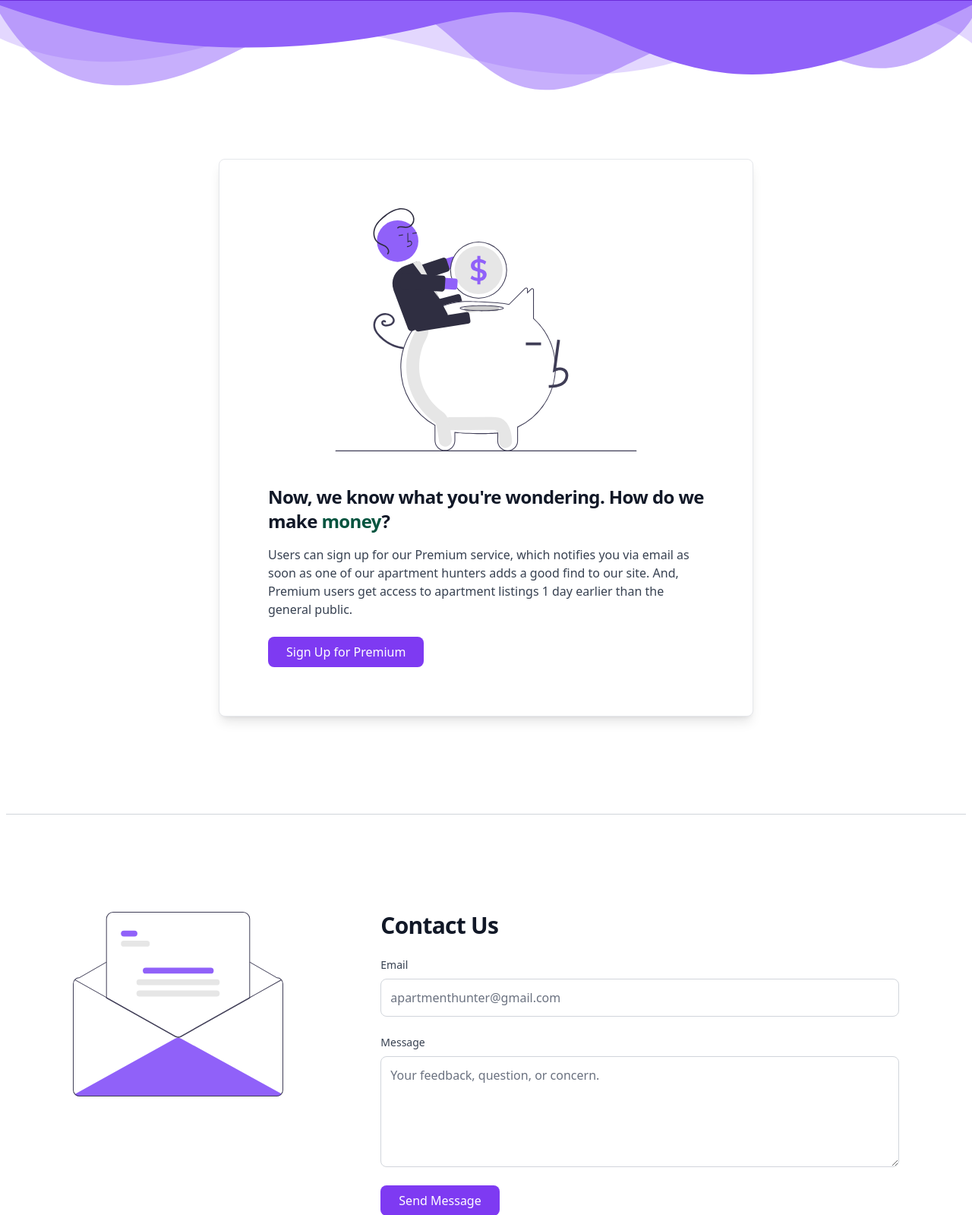
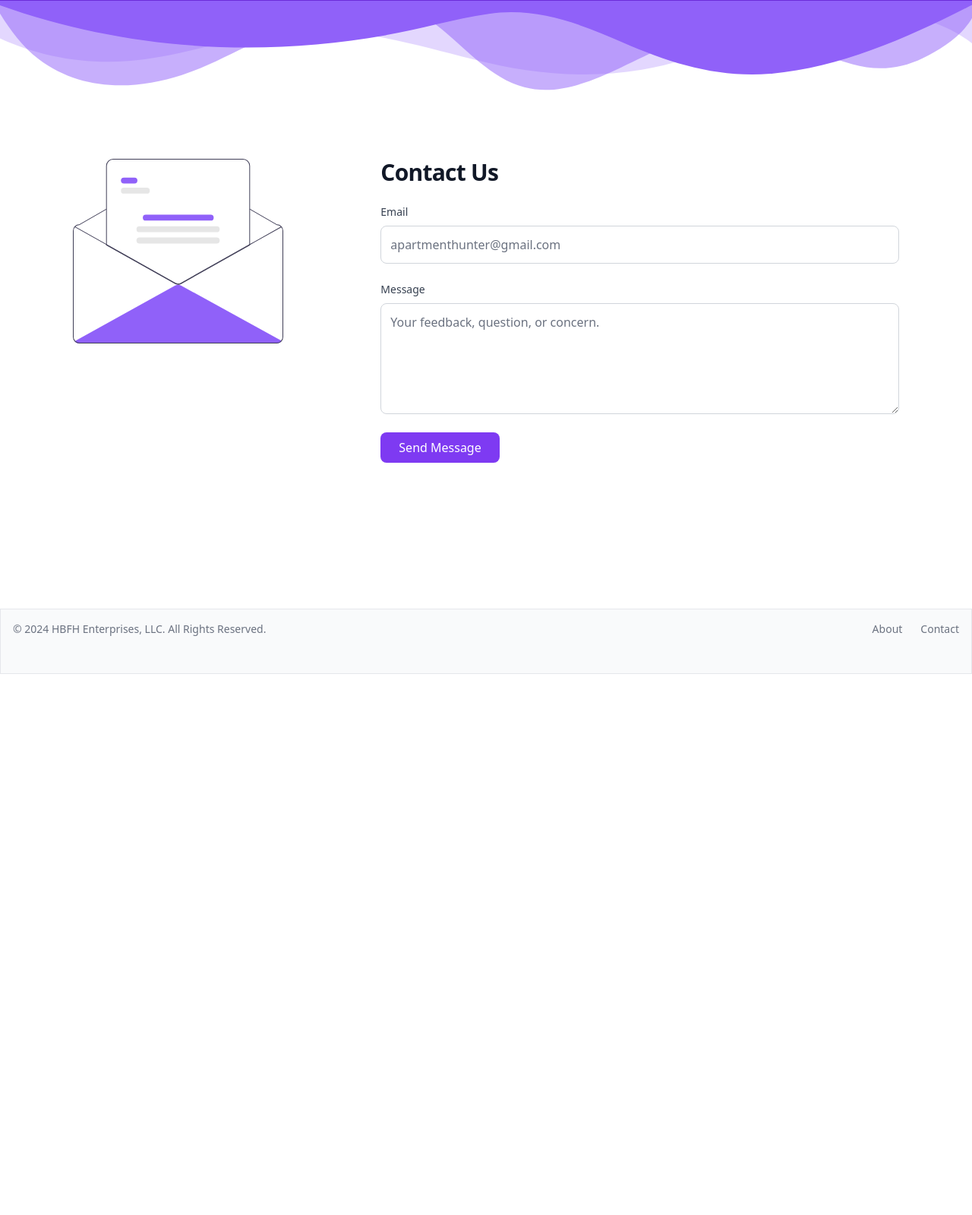
Before and after one commit to kloovin112358/ApartmentsThatDontSuck, a Django app: page /about/ in a window 1280 px wide. Shown: the part 2600-4199 px from the top of the page at 76% size. After the commit the page ends 3487 px from the top, so only its background shows below. Run offline with Django 4.2, Linux system fonts and the light colour scheme; style sheets or scripts are compiled from the project's sources; some libraries are stand-ins or nearby versions.

Commit message:
commented out premium service

```diff
--- a/TextRanker/templates/about.html
+++ b/TextRanker/templates/about.html
@@ -98,7 +98,7 @@
     <path class="fill-current text-purple-500" d="M0,0V5.63C149.93,59,314.09,71.32,475.83,42.57c43-7.64,84.23-20.12,127.61-26.46,59-8.63,112.48,12.24,165.56,35.4C827.93,77.22,886,95.24,951.2,90c86.53-7,172.46-45.71,248.8-84.81V0Z" class="shape-fill"></path>
   </svg>
 </div>
-<div class="max-w-screen-md mx-auto py-10 lg:py-20 px-8">
+{% comment %}<div class="max-w-screen-md mx-auto py-10 lg:py-20 px-8">
   <div class="bg-white border border-gray-200 rounded-lg shadow-lg p-8 lg:p-16">
       <img src="{% static 'undraw_savings.svg' %}" alt="Savings Illustration" class="w-full h-auto mb-8 rounded-t-lg" style="max-height:20rem">
       <h5 class="mb-4 pt-3 text-2xl font-bold tracking-tight text-gray-900">Now, we know what you're wondering. How do we make <span class="text-green-800">money</span>?</h5>
@@ -112,7 +112,7 @@
 </div>
 <div class=" max-w-screen-xl mx-auto my-4 lg:my-12">
   <hr class="border-gray-300 mx-2">
-</div>
+</div>{% endcomment %}
 
 <div class="max-w-screen-xl mx-auto py-10 lg:pt-20 pb-24 lg:pb-48 px-8" id="contact">
   <div class="flex flex-col md:flex-row items-top">
```
